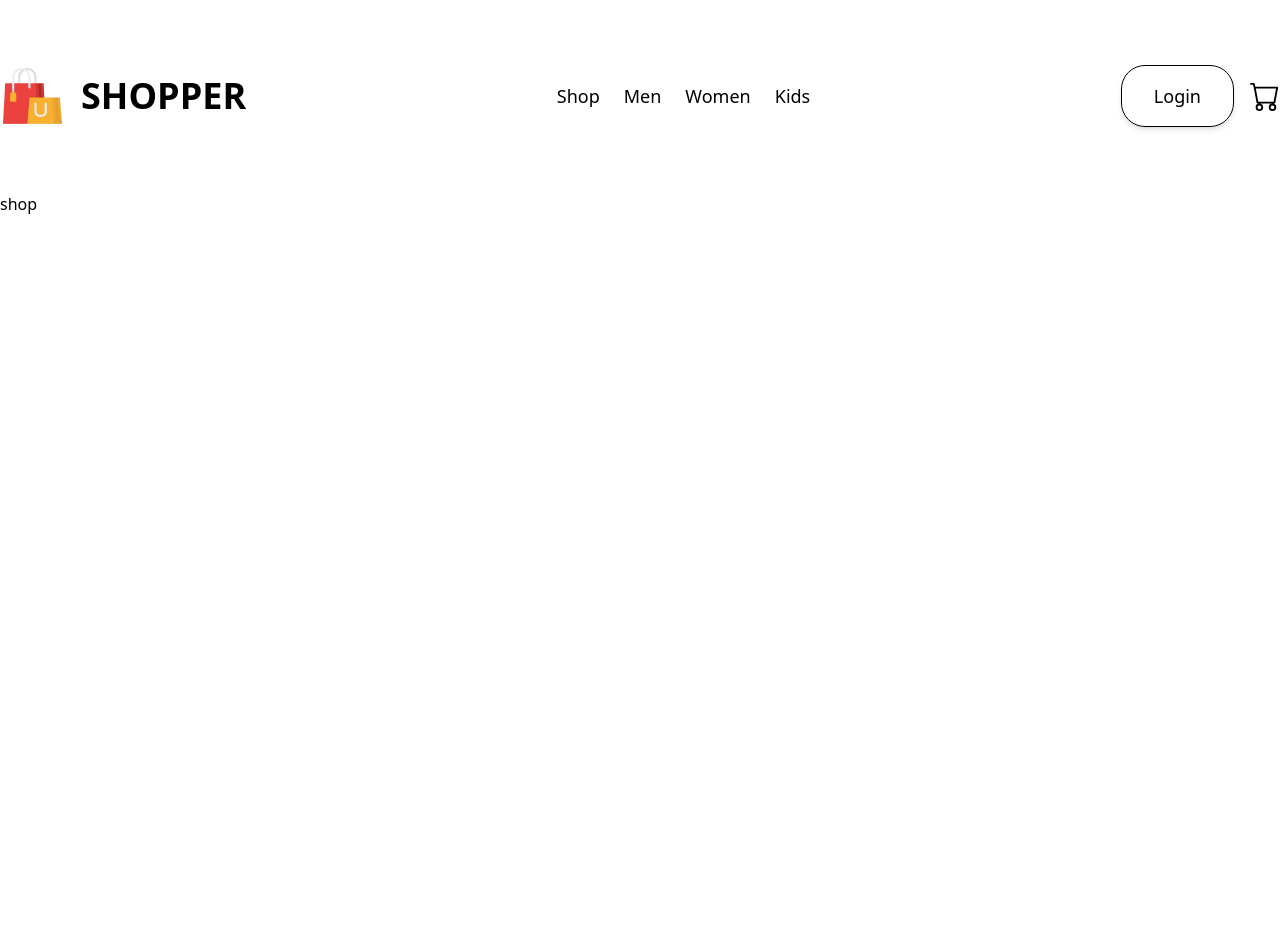
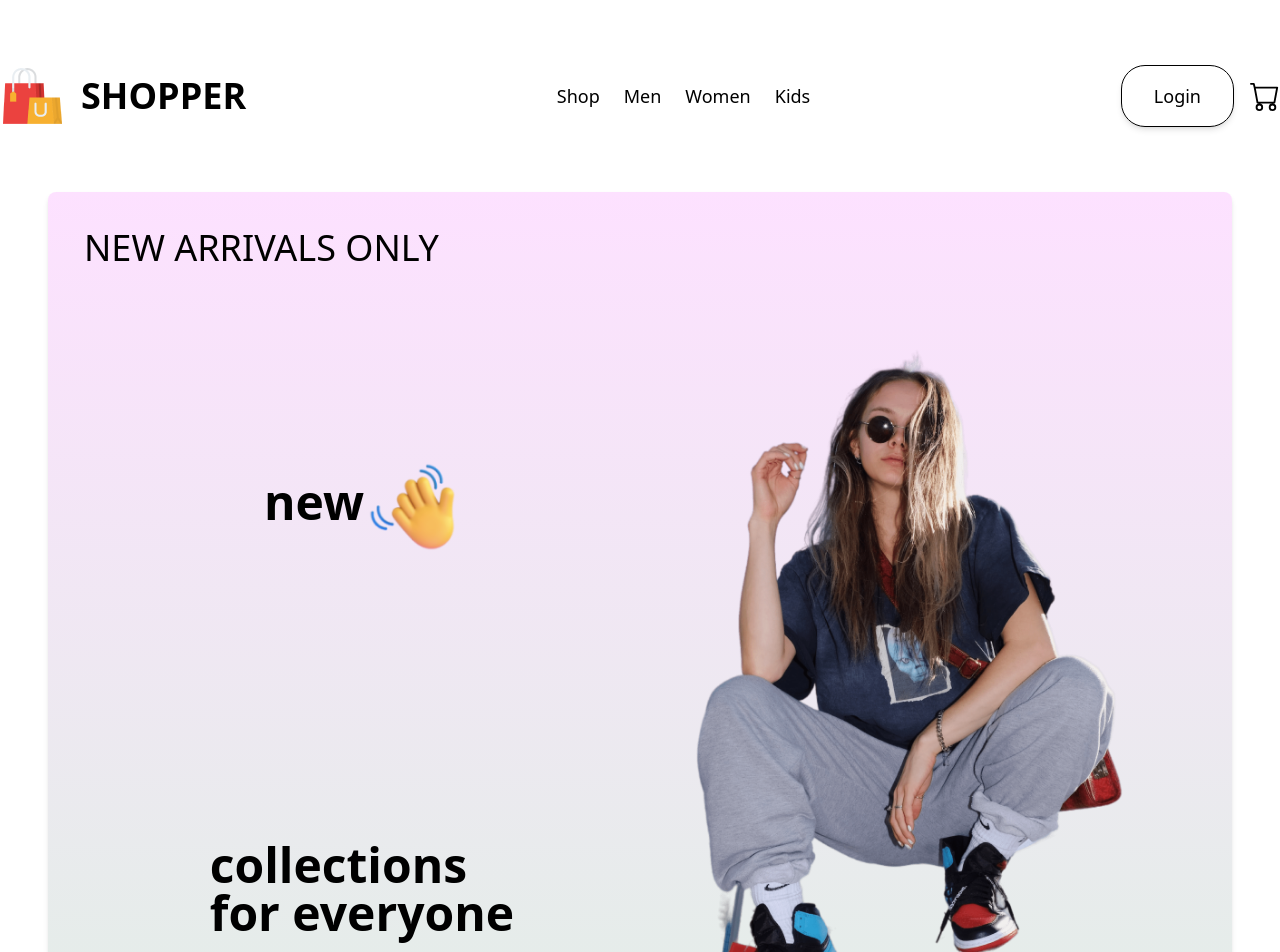
Before and after one commit to Mohamed0Hisham/clothesShop, a React (Vite) app: page / in a window 1280 px wide. Shown: the top 952 px of the page. Before the commit the page ends 800 px from the top, so only its background shows below. Built offline with nearby package versions, Linux system fonts and the light colour scheme.

Commit message:
landing completed

```diff
--- /dev/null
+++ b/src/components/landing.jsx
@@ -0,0 +1,37 @@
+import handIcon from "../Assets/hand_icon.png";
+import heroImg from "../Assets/hero_image.png";
+import { FaLongArrowAltRight } from "react-icons/fa";
+const Landing = () => {
+	return (
+		<div className=" bg-gradient-to-b from-light-pink to-light-green p-9 rounded-lg shadow-md">
+			<h1 className=" text-4xl">NEW ARRIVALS ONLY</h1>
+			<br />
+			<br />
+			<div className="grid grid-cols-2">
+				<div className="flex flex-col justify-around items-center">
+					<p className=" text-5xl font-bold">
+						new
+						<span>
+							<img
+								src={handIcon}
+								alt="handIcon"
+								className=" w-24 inline-block "
+							/>
+						</span>
+					</p>
+					<p className=" text-5xl font-bold">
+						collections <br /> for everyone
+					</p>
+				</div>
+				<div>
+					<img src={heroImg} alt="heroImg" />
+				</div>
+			</div>
+			<button className="text-white bg-light-red p-4 rounded-3xl">
+				See Latest Collections <FaLongArrowAltRight className="inline-block"/>
+			</button>
+		</div>
+	);
+};
+
+export default Landing;
--- a/src/pages/shop.jsx
+++ b/src/pages/shop.jsx
@@ -1,5 +1,11 @@
+import Landing from "../components/landing";
+
 const Shop = () => {
-	return <div>shop</div>;
+	return (
+		<section className=" container relative left-1/2  -translate-x-1/2 px-12">
+			<Landing />
+		</section>
+	);
 };
 
 export default Shop;
--- a/tailwind.config.js
+++ b/tailwind.config.js
@@ -2,7 +2,13 @@
 export default {
 	content: ["./index.html", "./src/**/*.{js,ts,jsx,tsx}"],
 	theme: {
-		extend: {},
+		extend: {
+			colors:{
+				'light-red':'#ff4141',
+				'light-pink':'#fde1ff',
+				'light-green':'#0e8b3322'
+			}
+		},
 	},
 	plugins: [],
 };
```
